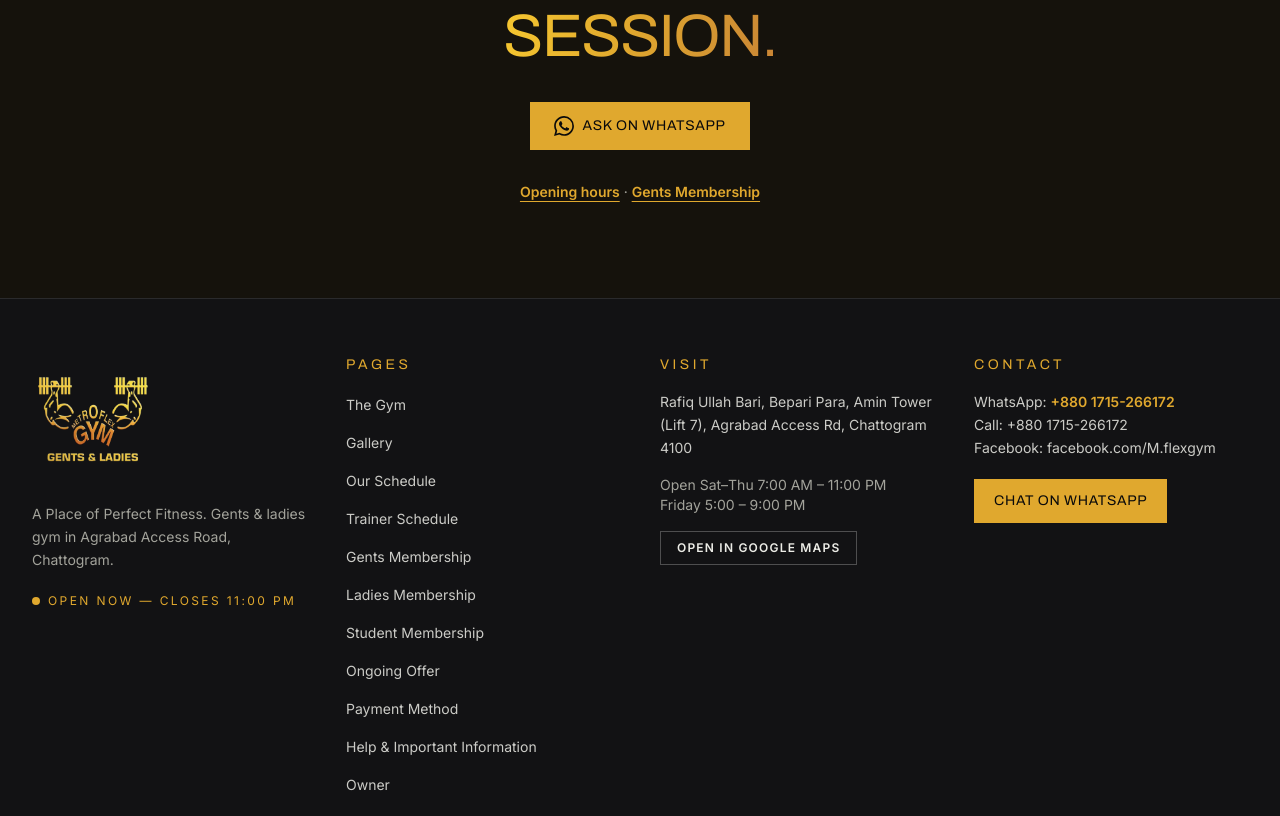
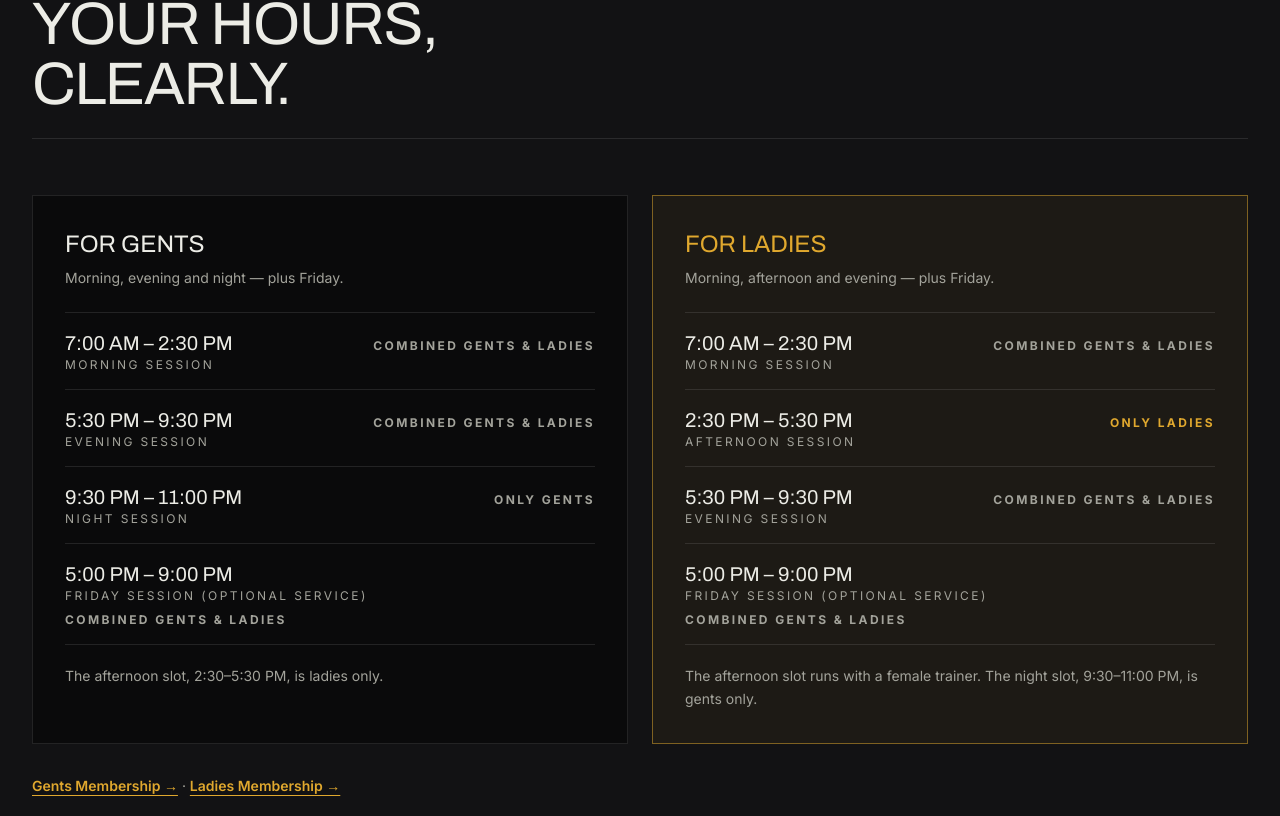
Before and after one commit to rafsaaanrakib/metro-flex-gym, a Next.js app: page /schedule in a window 1280 px wide. Shown: the part 1484-2300 px from the top of the page. Built offline with nearby package versions, Linux system fonts and the light colour scheme.

Commit message:
Metro Flex Gym — schedule page: clear gents and ladies schedules
The full 5-session list stays, plus two cards side by side: For
gents (morning, evening, night, Friday — afternoon is ladies only)
and For ladies (morning, afternoon with a female trainer, evening,
Friday — night is gents only).

```diff
--- a/app/schedule/page.tsx
+++ b/app/schedule/page.tsx
@@ -1,18 +1,18 @@
 import Link from 'next/link';
 import { Reveal, SectionHeading } from '@/components/Reveal';
 import { WhatsAppButton } from '@/components/Contact';
-import { SESSIONS } from '@/lib/hours';
+import { SESSIONS, GENTS_SESSIONS, LADIES_SESSIONS } from '@/lib/hours';
 import type { Metadata } from 'next';
 
 export const metadata: Metadata = {
   title: 'Schedule — Metro Flex Gym Agrabad',
   description:
-    'Metro Flex Gym session schedule: morning, afternoon ladies-only, evening and night sessions, plus Friday optional service. Agrabad, Chattogram.',
+    'Metro Flex Gym session schedule, clear for gents and ladies: morning, afternoon ladies-only, evening and night sessions, plus Friday optional service. Agrabad, Chattogram.',
   alternates: { canonical: 'https://metroflexgym.com.bd/schedule' },
   openGraph: {
     title: 'Schedule — Metro Flex Gym Agrabad',
     description:
-      'Metro Flex Gym session schedule: morning, afternoon ladies-only, evening and night sessions, plus Friday optional service. Agrabad, Chattogram.',
+      'Metro Flex Gym session schedule, clear for gents and ladies: morning, afternoon ladies-only, evening and night sessions, plus Friday optional service. Agrabad, Chattogram.',
     type: 'website',
     url: 'https://metroflexgym.com.bd/schedule',
     siteName: 'Metro Flex Gym',
@@ -22,7 +22,7 @@ export const metadata: Metadata = {
     card: 'summary_large_image',
     title: 'Schedule — Metro Flex Gym Agrabad',
     description:
-      'Metro Flex Gym session schedule: morning, afternoon ladies-only, evening and night sessions, plus Friday optional service. Agrabad, Chattogram.',
+      'Metro Flex Gym session schedule, clear for gents and ladies: morning, afternoon ladies-only, evening and night sessions, plus Friday optional service. Agrabad, Chattogram.',
     images: ['https://metroflexgym.com.bd/images/hero.webp'],
   },
 };
@@ -90,6 +90,73 @@ export default function Schedule() {
         </div>
       </section>
 
+      {/* ------------------------------------------------ 02 · FOR GENTS / FOR LADIES */}
+      <section className="border-t border-white/10 bg-surface">
+        <div className="mx-auto max-w-7xl px-4 py-20 md:px-8 md:py-28">
+          <SectionHeading index="02" label="For gents & ladies" title={<>Your hours,<br />clearly.</>} />
+          <div className="grid gap-6 lg:grid-cols-2">
+            <Reveal>
+              <article className="h-full border border-white/10 bg-ink p-7 md:p-8">
+                <h3 className="font-display text-2xl font-black uppercase">For gents</h3>
+                <p className="mt-2 text-sm text-muted">Morning, evening and night — plus Friday.</p>
+                <div className="mt-6 divide-y divide-white/10 border-y border-white/10">
+                  {GENTS_SESSIONS.map((s) => (
+                    <div key={s.name} className="flex flex-wrap items-baseline justify-between gap-2 py-4">
+                      <div>
+                        <span className="font-display text-lg md:text-xl font-extrabold">{s.time}</span>
+                        <span className="block text-xs uppercase tracking-[0.2em] text-muted">{s.name}</span>
+                      </div>
+                      <span className="text-xs font-bold uppercase tracking-[0.2em] text-muted">{s.who}</span>
+                    </div>
+                  ))}
+                </div>
+                <p className="mt-5 text-sm leading-relaxed text-muted">
+                  The afternoon slot, 2:30–5:30 PM, is ladies only.
+                </p>
+              </article>
+            </Reveal>
+            <Reveal delay={0.08}>
+              <article className="h-full border border-gold/50 bg-gold/5 p-7 md:p-8">
+                <h3 className="font-display text-2xl font-black uppercase text-gold">For ladies</h3>
+                <p className="mt-2 text-sm text-muted">Morning, afternoon and evening — plus Friday.</p>
+                <div className="mt-6 divide-y divide-white/10 border-y border-white/10">
+                  {LADIES_SESSIONS.map((s) => (
+                    <div key={s.name} className="flex flex-wrap items-baseline justify-between gap-2 py-4">
+                      <div>
+                        <span className="font-display text-lg md:text-xl font-extrabold">{s.time}</span>
+                        <span className="block text-xs uppercase tracking-[0.2em] text-muted">{s.name}</span>
+                      </div>
+                      <span
+                        className={`text-xs font-bold uppercase tracking-[0.2em] ${
+                          s.who === 'Only Ladies' ? 'text-gold' : 'text-muted'
+                        }`}
+                      >
+                        {s.who}
+                      </span>
+                    </div>
+                  ))}
+                </div>
+                <p className="mt-5 text-sm leading-relaxed text-muted">
+                  The afternoon slot runs with a female trainer. The night slot,
+                  9:30–11:00 PM, is gents only.
+                </p>
+              </article>
+            </Reveal>
+          </div>
+          <Reveal delay={0.1}>
+            <p className="mt-8 text-sm text-muted">
+              <Link href="/membership" className="font-semibold text-gold underline underline-offset-4 hover:text-gold-bright">
+                Gents Membership →
+              </Link>{' '}
+              ·{' '}
+              <Link href="/ladies" className="font-semibold text-gold underline underline-offset-4 hover:text-gold-bright">
+                Ladies Membership →
+              </Link>
+            </p>
+          </Reveal>
+        </div>
+      </section>
+
       {/* ------------------------------------------------ CTA */}
       <section className="border-t border-gold/30 bg-gold/5">
         <div className="mx-auto max-w-7xl px-4 py-20 text-center md:px-8 md:py-24">
--- a/lib/hours.ts
+++ b/lib/hours.ts
@@ -23,3 +23,13 @@ export const SESSIONS: Session[] = [
   { name: 'Night Session', time: '9:30 PM – 11:00 PM', who: 'Only Gents' },
   { name: 'Friday Session (Optional Service)', time: '5:00 PM – 9:00 PM', who: 'Combined Gents & Ladies' },
 ];
+
+/* Gents train morning, evening and night (plus Friday) — the afternoon
+ * slot is ladies only. Ladies train morning, afternoon and evening
+ * (plus Friday) — the night slot is gents only. */
+export const GENTS_SESSIONS: Session[] = SESSIONS.filter(
+  (s) => s.name !== 'Afternoon Session',
+);
+export const LADIES_SESSIONS: Session[] = SESSIONS.filter(
+  (s) => s.name !== 'Night Session',
+);
```
